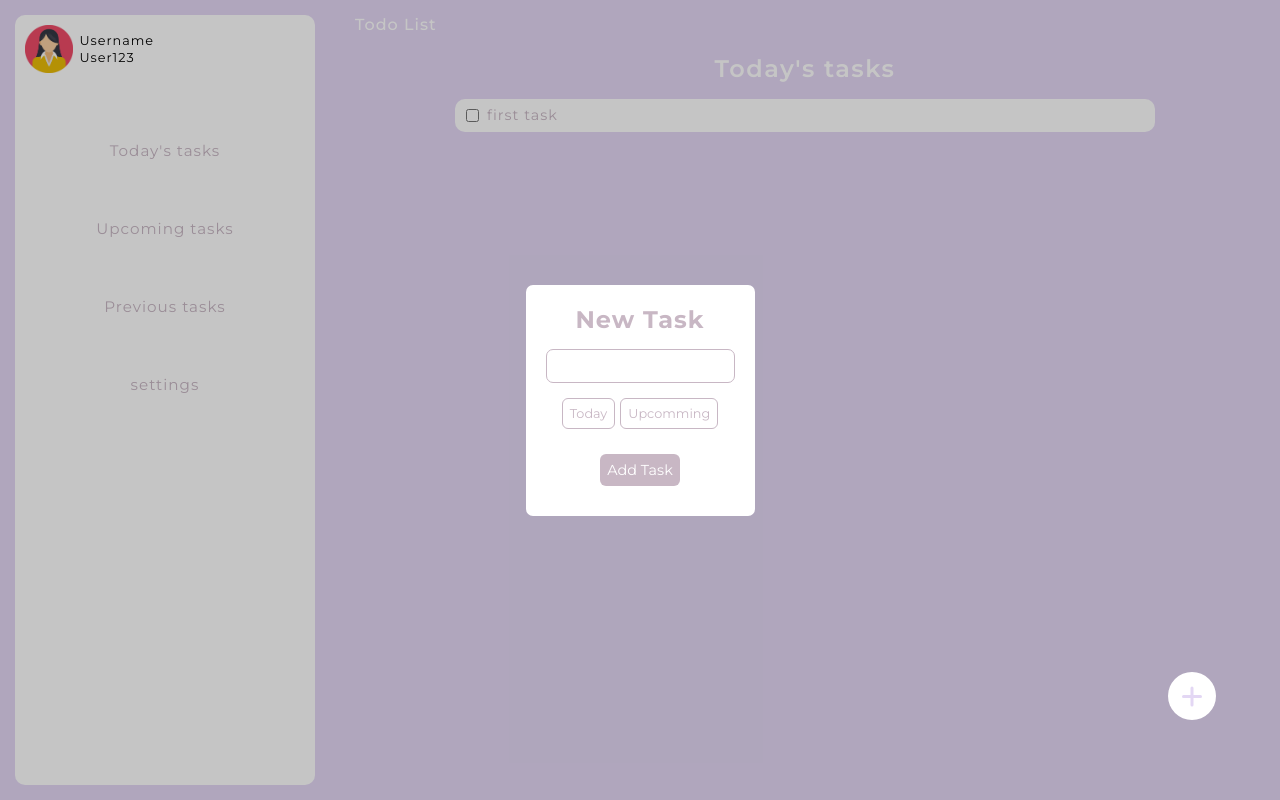
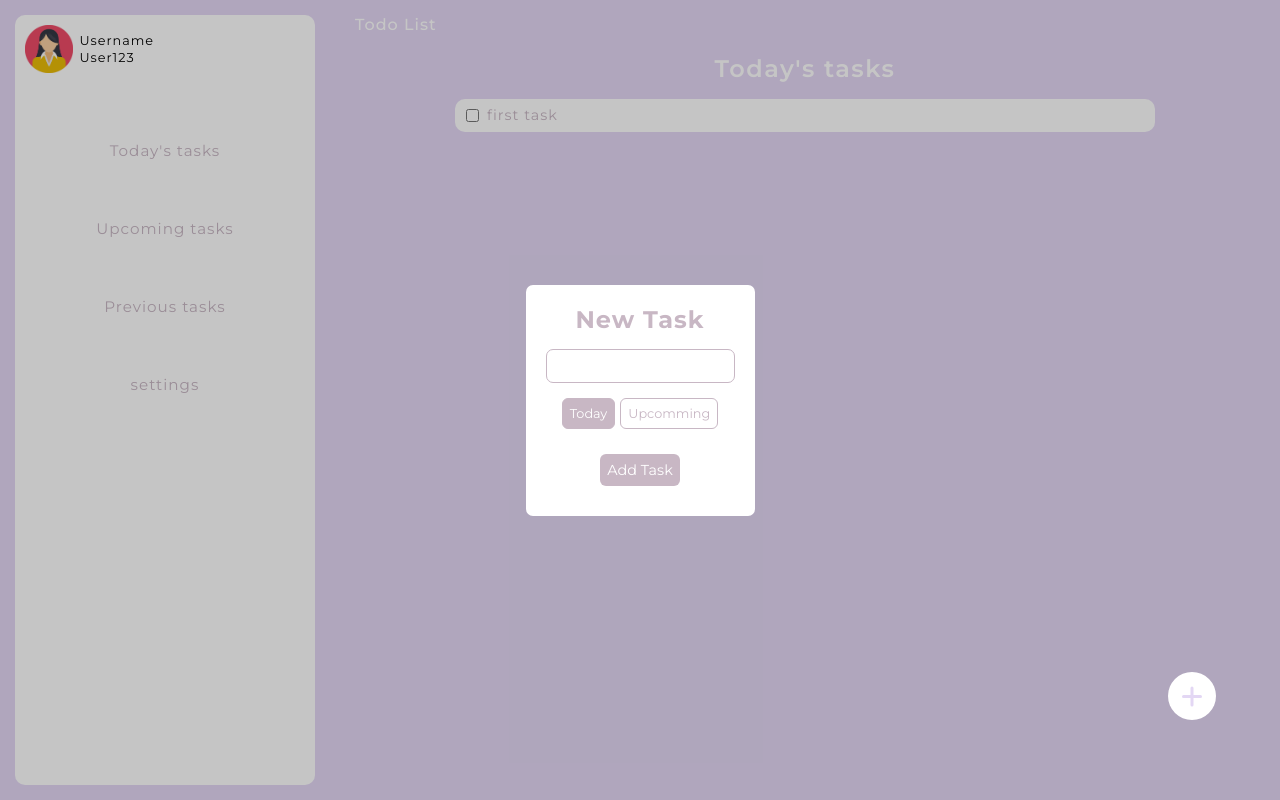
Before and after one commit to IkramMaizi/Todo-List, a React (Create React App) app: page / in a window 1280 px wide. Both pictures are taken after a click on the button 1192 px from the left and 696 px from the top of the page. Built offline with nearby package versions, Linux system fonts and the light colour scheme.

Commit message:
new task window update

```diff
--- a/src/App.js
+++ b/src/App.js
@@ -38,6 +38,13 @@ function App() {
     }
   }
 
+  function setType(type){
+    setTaskList((prev) => ({
+      ...prev,
+      type: type
+     }))
+  }
+
   function showNewTaskWindow(){
     setNewTaskTrigger(true);
   }
@@ -59,7 +66,7 @@ function App() {
 
   return (
     <div className="App">
-      <NewTask trigger={newTaskTrigger} submit={submitNewTask} />
+      <NewTask trigger={newTaskTrigger} submit={submitNewTask} setType={setType} />
       <div className="nav--menu">
       <div className="user--profile">
       <img src={pfp} alt=""/>
--- a/src/components/NewTask.css
+++ b/src/components/NewTask.css
@@ -56,6 +56,11 @@ button{
     border: .7px solid #c8b7c4;
     color: #c8b7c4;
 }
+.button--type--clicked{
+    background-color: #c8b7c4;
+    border: .7px solid #c8b7c4;
+    color: white;
+}
 
 .submit--button{
     background-color: #c8b7c4;
--- a/src/components/NewTask.js
+++ b/src/components/NewTask.js
@@ -2,14 +2,15 @@ import React from 'react'
 import './NewTask.css';
 
 function NewTask(props) {
+    const [type, setType]= React.useState(1);
   return (props.trigger) ? (
     <div className="popup--holder">
     <div className='popup'>
         <h2 className='title'>New Task</h2>
         <input type="text" className='title--input' />
         <div className='type--options'>
-        <button className='button--type'>Today</button>
-        <button className='button--type'>Upcomming</button>
+        <button className={type===1 ? 'button--type--clicked' : 'button--type'} onClick={()=>setType(1)}>Today</button>
+        <button className={type===2 ? 'button--type--clicked' : 'button--type'} onClick={()=>setType(2)}>Upcomming</button>
         </div>
         <button className='submit--button' onClick={props.submit}>Add Task</button>
     </div>
```
